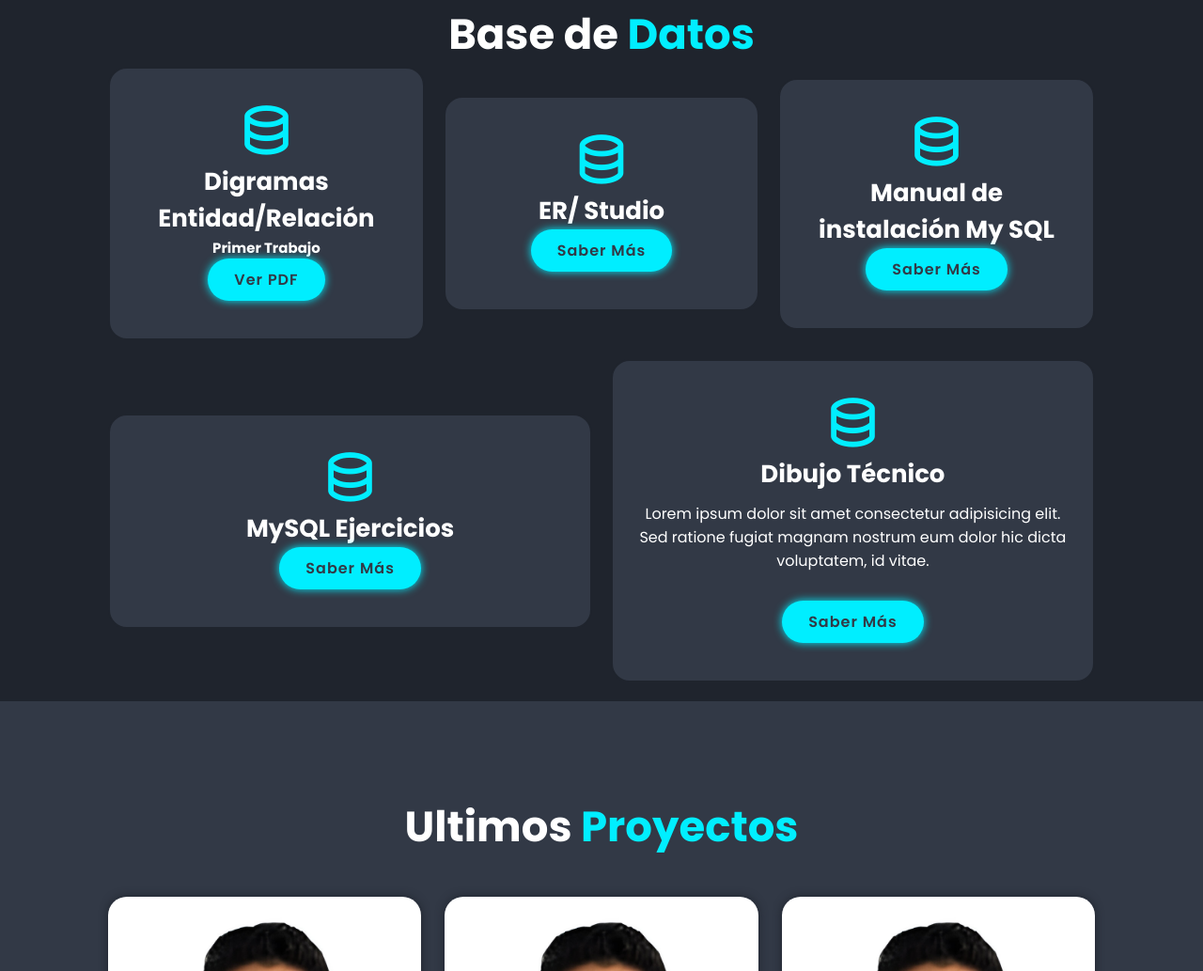
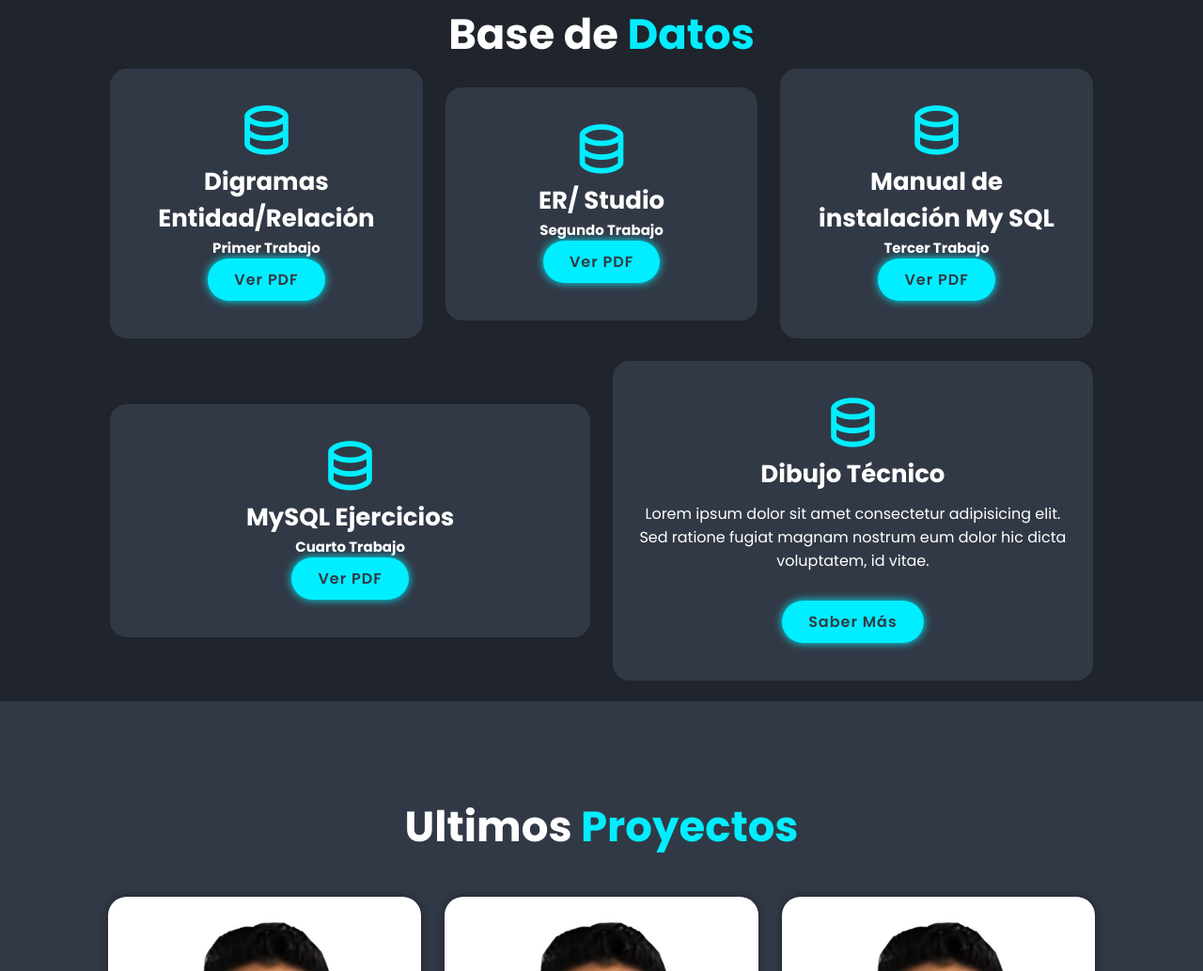
Before and after one commit to Diancy1/BaseDatos, a plain HTML site: page index.html in a window 1280 px wide. Shown: the part 2693-3726 px from the top of the page at 94% size. Drawn offline with nearby package versions, Linux system fonts and the light colour scheme.

Commit message:
Hola q tal

```diff
--- a/index.html
+++ b/index.html
@@ -165,19 +165,22 @@
         <div class="services-box">
             <i class='bx bx-data'></i>
             <h3>ER/ Studio</h3>
-            <a href="Tareas/ER Studio.pdf" class="btn" target="_blank">Saber Más</a>
+             <h2>Segundo Trabajo</h2>
+            <a href="Tareas/ER Studio.pdf" class="btn" target="_blank">Ver PDF</a>
         </div>
 
         <div class="services-box">
             <i class='bx bx-data'></i>
             <h3>Manual de instalación My SQL</h3>
-            <a href="Tareas/Manual de Instalación de MySQL-Atao Paucar Exar Williams-III-V.pdf" class="btn" target="_blank">Saber Más</a>
+             <h2>Tercer Trabajo</h2>
+            <a href="Tareas/Manual de Instalación de MySQL-Atao Paucar Exar Williams-III-V.pdf" class="btn" target="_blank">Ver PDF</a>
         </div>
 
         <div class="services-box">
             <i class='bx bx-data'></i>
             <h3>MySQL Ejercicios</h3>
-            <a href="Tareas/MySQL.pdf" class="btn" target="_blank">Saber Más</a>
+             <h2>Cuarto Trabajo</h2>
+            <a href="Tareas/MySQL.pdf" class="btn" target="_blank">Ver PDF</a>
         </div>
 
         <div class="services-box">
```
